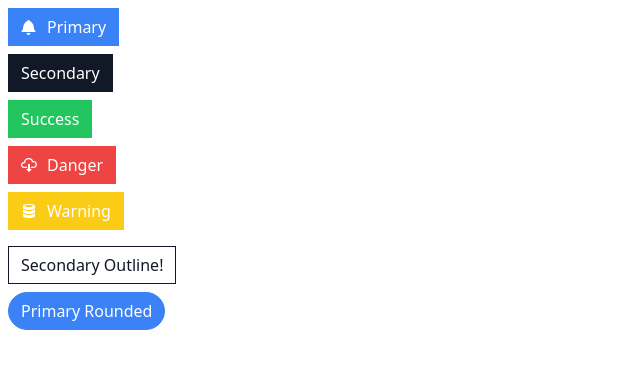
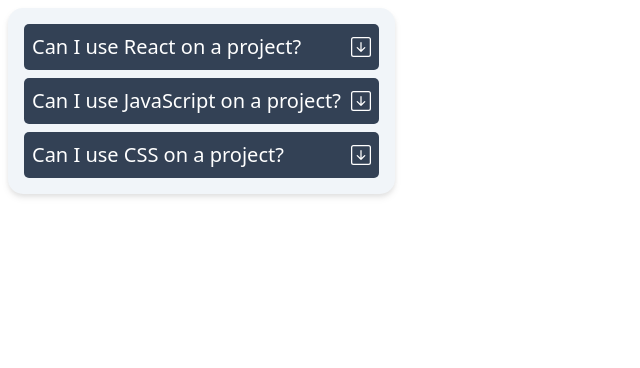
Before and after one commit to stefanstax/mrwr-comps, a React (Create React App) app: page / in a window 1280 px wide. Shown: the top 368 px of the page, without its empty margins (0-640 px from the left). Built offline with nearby package versions, Linux system fonts and the light colour scheme.

Commit message:
Accordion and file structure added WIP

```diff
--- a/src/App.js
+++ b/src/App.js
@@ -1,41 +1,28 @@
-import Button from "./Button";
-import { GoBell, GoCloudDownload, GoDatabase } from "react-icons/go";
+import Accordion from "./components/Accordion";
+import ButtonPage from "./pages/ButtonPage";
 
 const App = () => {
+  const items = [
+    {
+      id: 1,
+      label: "Can I use React on a project?",
+      content: "You can use React on any project you want",
+    },
+    {
+      id: 2,
+      label: "Can I use JavaScript on a project?",
+      content: "You can use JavaScript on any project you want",
+    },
+    {
+      id: 3,
+      label: "Can I use CSS on a project?",
+      content: "You can use CSS on any project you want",
+    },
+  ];
   return (
     <>
-      <div>
-        <Button primary>
-          <GoBell /> Primary
-        </Button>
-      </div>
-      <div>
-        <Button secondary>Secondary</Button>
-      </div>
-      <div>
-        <Button success>Success</Button>
-      </div>
-      <div>
-        <Button danger>
-          <GoCloudDownload /> Danger
-        </Button>
-      </div>
-      <div>
-        <Button warning>
-          <GoDatabase /> Warning
-        </Button>
-      </div>
-      <div className="my-4"></div>
-      <div>
-        <Button secondary outline>
-          Secondary Outline!
-        </Button>
-      </div>
-      <div>
-        <Button primary rounded>
-          Primary Rounded
-        </Button>
-      </div>
+      {/* <ButtonPage /> */}
+      <Accordion items={items} />
     </>
   );
 };
--- /dev/null
+++ b/src/components/Accordion.js
@@ -0,0 +1,26 @@
+import React from "react";
+import { BsArrowDownSquare } from "react-icons/bs";
+
+const Accordion = ({ items }) => {
+  const renderedItems = items.map((item, index) => {
+    return (
+      <div
+        key={item.id}
+        className="bg-slate-700 m-2 p-2 text-white rounded-[5px] transition-all"
+      >
+        <div className="flex justify-between items-center gap-[10px] text-[20px]">
+          <span>{item.label}</span>
+          <BsArrowDownSquare fontSize={20} />
+        </div>
+        <div className="hidden">{item.content}</div>
+      </div>
+    );
+  });
+  return (
+    <div className="bg-slate-100 p-2 m-2 rounded-[15px] drop-shadow-md w-fit">
+      {renderedItems}
+    </div>
+  );
+};
+
+export default Accordion;
--- /dev/null
+++ b/src/pages/ButtonPage.js
@@ -0,0 +1,43 @@
+import Button from "../components/Button";
+import { GoBell, GoCloudDownload, GoDatabase } from "react-icons/go";
+
+const ButtonPage = () => {
+  return (
+    <>
+      <div>
+        <Button primary>
+          <GoBell /> Primary
+        </Button>
+      </div>
+      <div>
+        <Button secondary>Secondary</Button>
+      </div>
+      <div>
+        <Button success>Success</Button>
+      </div>
+      <div>
+        <Button danger>
+          <GoCloudDownload /> Danger
+        </Button>
+      </div>
+      <div>
+        <Button warning>
+          <GoDatabase /> Warning
+        </Button>
+      </div>
+      <div className="my-4"></div>
+      <div>
+        <Button secondary outline>
+          Secondary Outline!
+        </Button>
+      </div>
+      <div>
+        <Button primary rounded>
+          Primary Rounded
+        </Button>
+      </div>
+    </>
+  );
+};
+
+export default ButtonPage;
```
Also changed, not shown: src/components/Button.js (renamed from src/Button.js).
